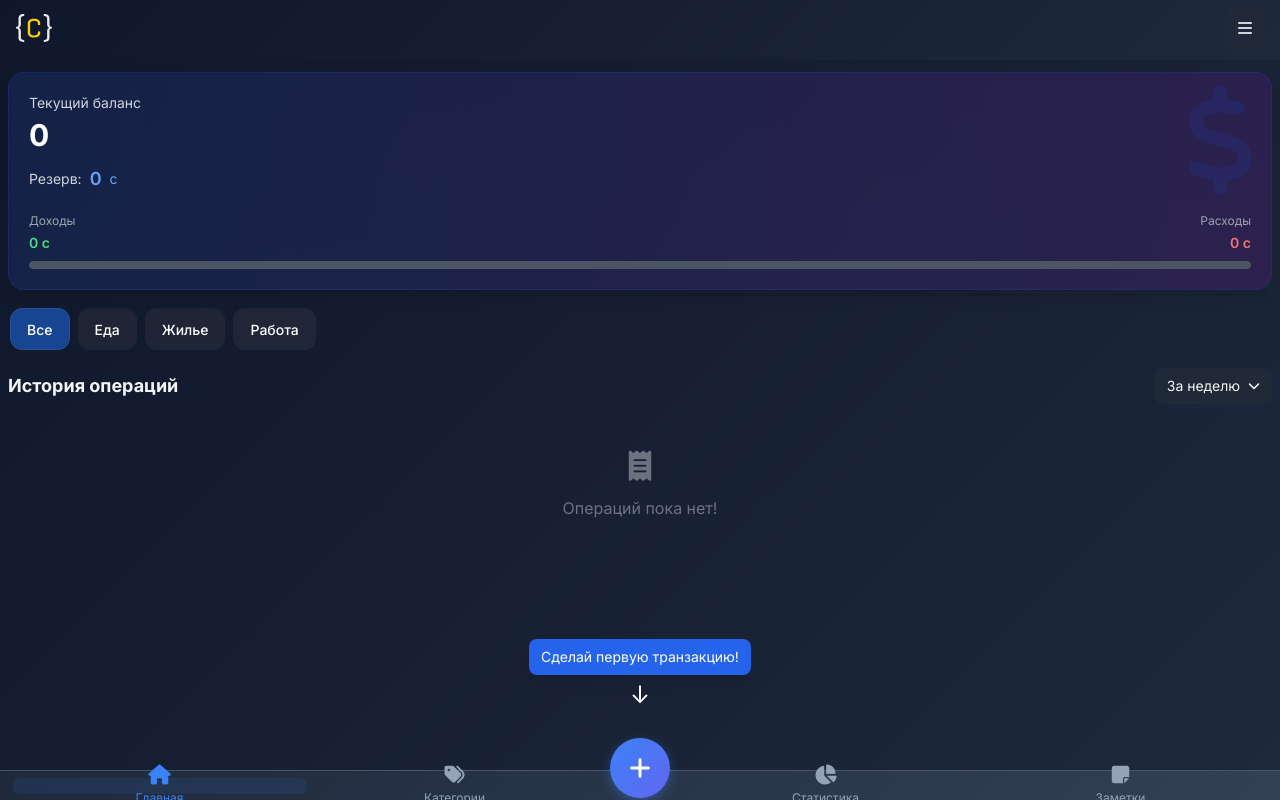
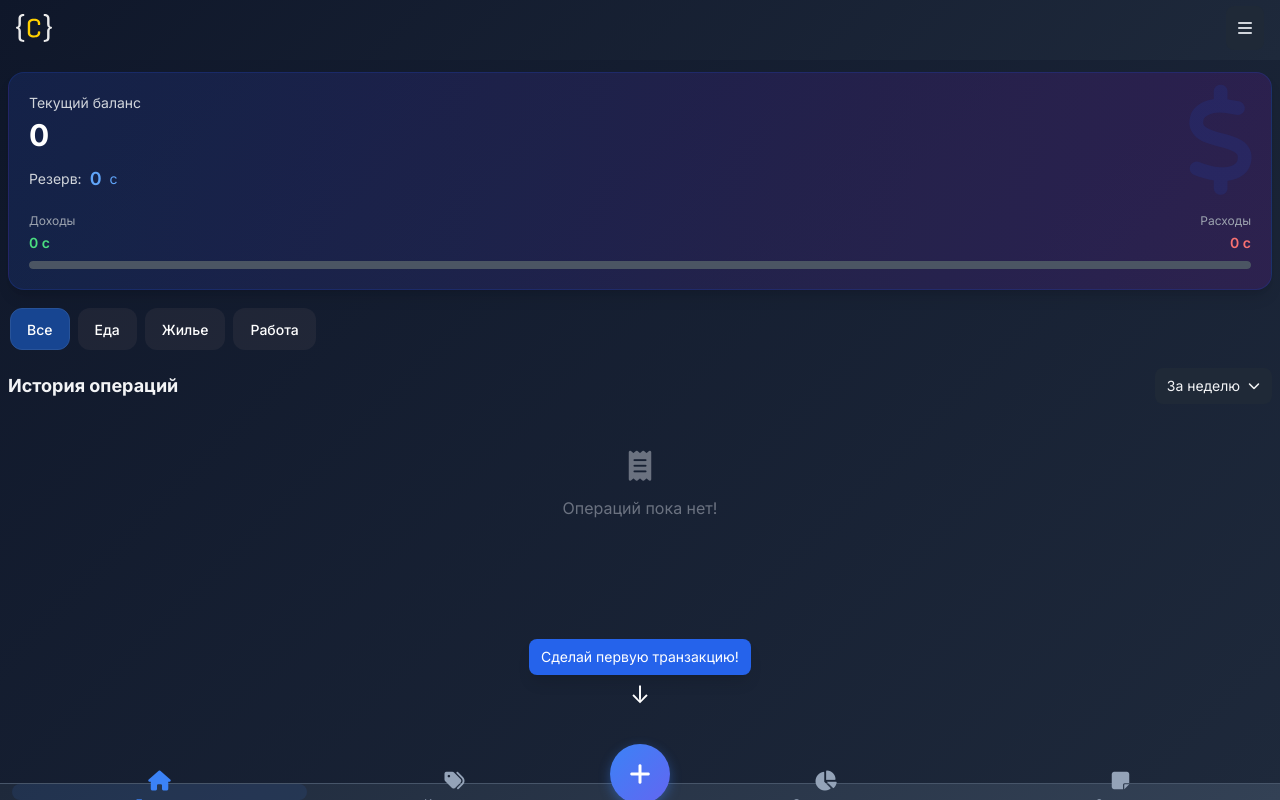
Before and after one commit to codifuse/wallet, a Django app: page / in a window 1280 px wide. Run offline with Django 5.2, Linux system fonts and the light colour scheme; the visitor is signed in with stand-in values (Sample User, id 1); data comes from the database, SQL or seed files in the repository; data that the repository does not hold is empty; some libraries are stand-ins or nearby versions.

Commit message:
aded vieport for ios noth

```diff
--- a/main/static/main/style.css
+++ b/main/static/main/style.css
@@ -1163,7 +1163,7 @@ body.modal-open {
 @supports (padding: max(env(safe-area-inset-bottom), 0px)) {
   .mobile-nav {
     padding-bottom: calc(env(safe-area-inset-bottom) + 0.5rem) !important;
-    height: calc(30px + env(safe-area-inset-bottom)) !important;
+    height: calc(10px + env(safe-area-inset-bottom)) !important;
     box-sizing: border-box !important;
   }
 }
@@ -1172,6 +1172,6 @@ body.modal-open {
 /* Только для iPhone / Safari */
 @supports (padding: max(env(safe-area-inset-top), 0px)) {
   #notificationContainer {
-    top: calc(env(safe-area-inset-top) + 70px) !important; /* 70px = твоя высота хедера */
+    top: calc(env(safe-area-inset-top) + 20px) !important; /* 70px = твоя высота хедера */
   }
 }
```
